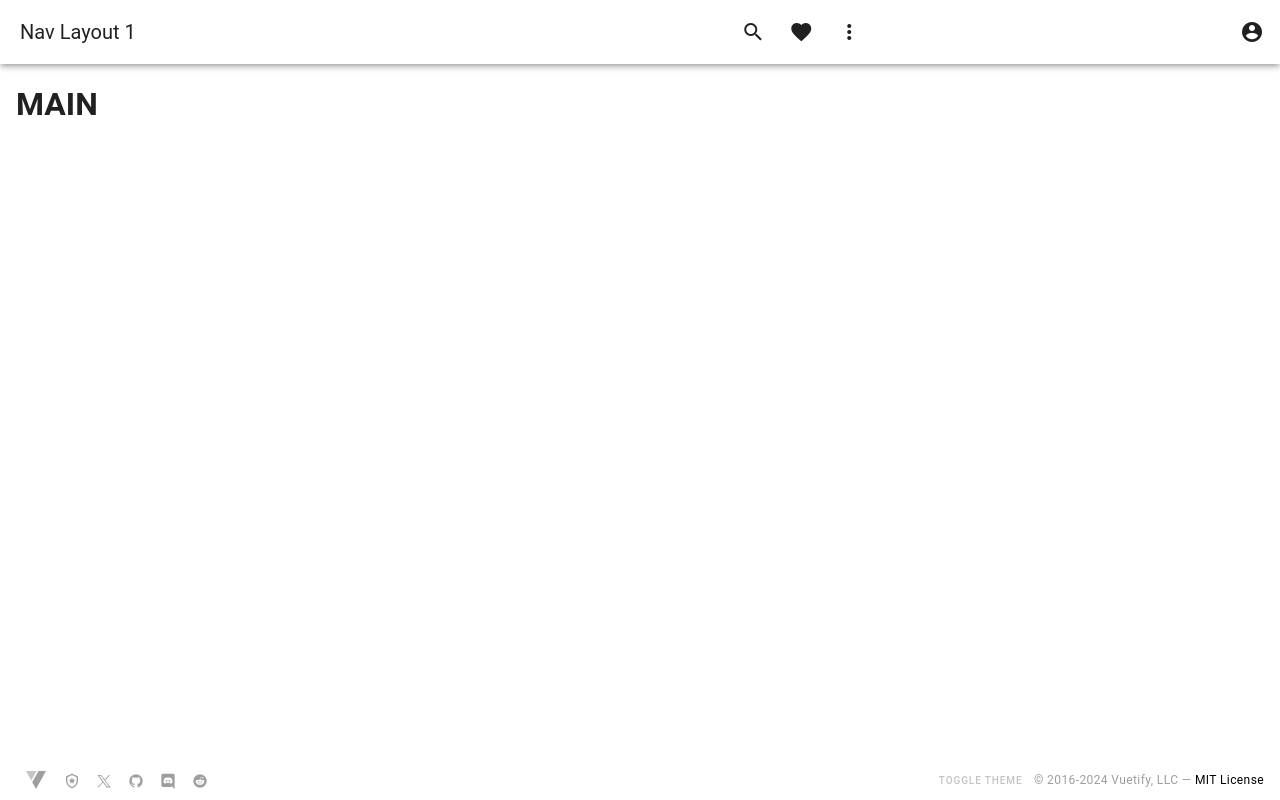
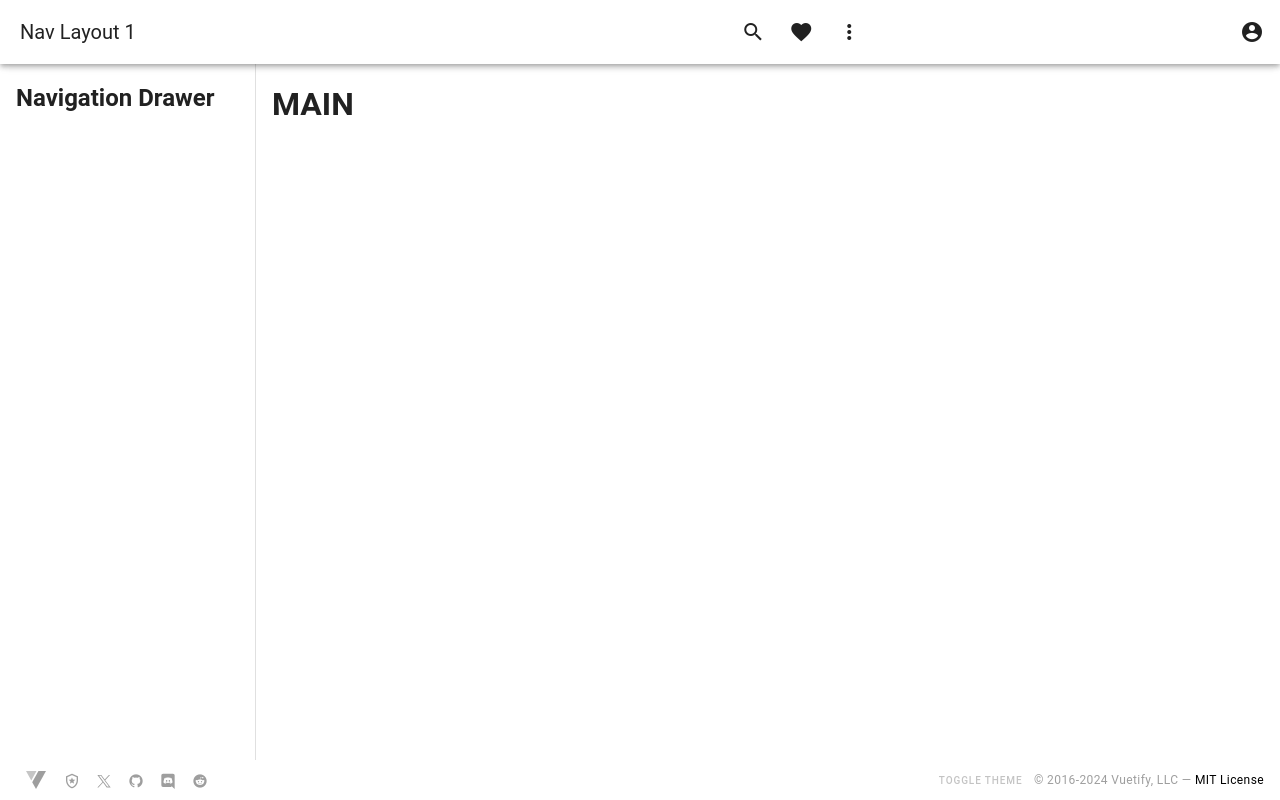
Before and after one commit to ThomasHaas299/vuetify3_layout01, a Vue app: page /NavLayout1 in a window 1280 px wide. Built offline with nearby package versions, Linux system fonts and the light colour scheme.

Commit message:
Korrektur md >> mdAndUp

```diff
--- a/src/pages/NavLayout1.vue
+++ b/src/pages/NavLayout1.vue
@@ -70,12 +70,16 @@
 </template>
 
 <script setup>
-import { ref } from "vue";
+import { onMounted, ref } from "vue";
 import { useDisplay } from "vuetify";
-const { md } = useDisplay();
+const { mdAndUp } = useDisplay();
 
 // menu_sidebar is true if we display in md
 // md habe ich so festgelegt, siehe die Klasse des Menu-Buttons und den mobile-breakpoint des Navigation Drawers
-// md.value ist ein Boolean, der true ist, wenn die Bildschirmbreite >= 960px ist
-const menu_sidebar = ref(md.value);
+// mdAndUp.value ist ein Boolean, der true ist, wenn die Bildschirmbreite >= 960px ist
+let menu_sidebar = ref(null);
+
+onMounted(() => {
+  menu_sidebar.value = mdAndUp.value;
+});
 </script>
```
